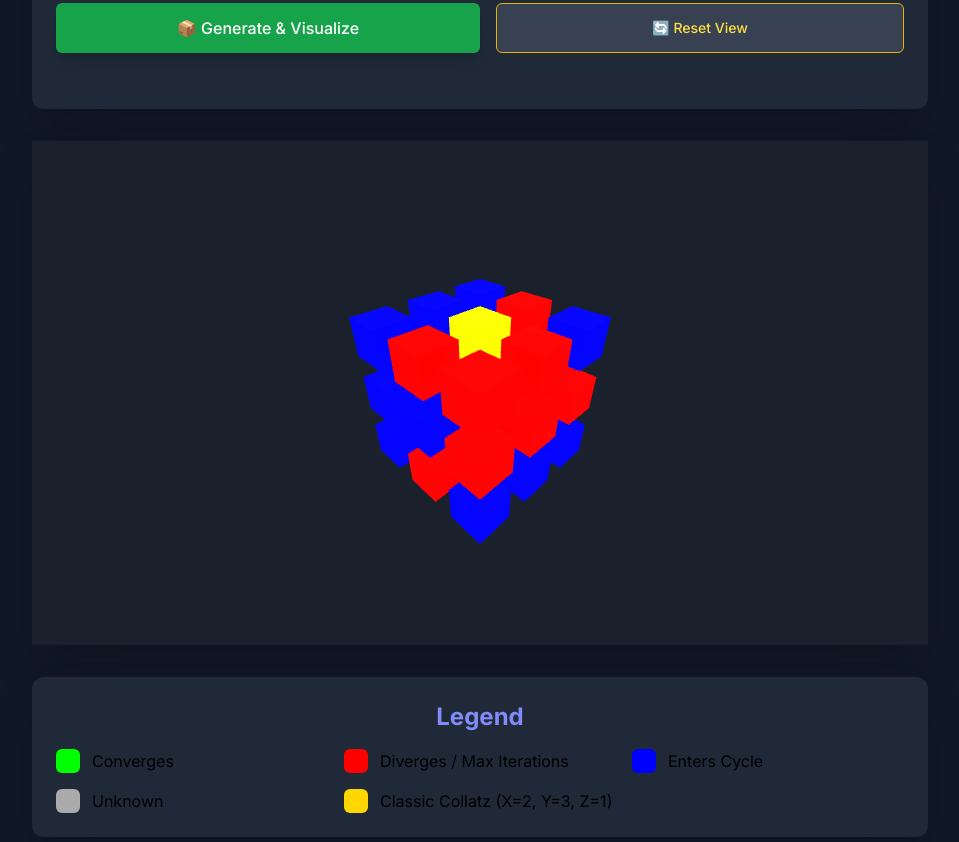
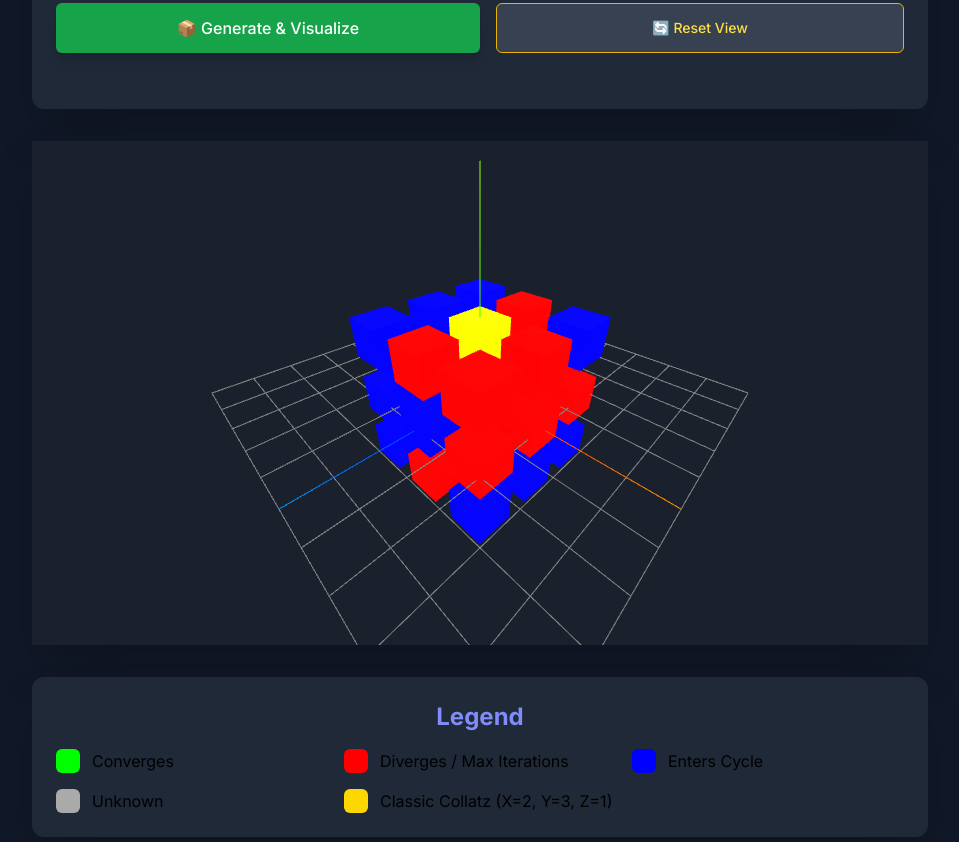
Before and after one commit to numberwonderman/Collatz-box-universes, a plain HTML site: page box-universe-explorer-html/box-universe-viewer.html in a window 1280 px wide. Shown: the part 537-1379 px from the top of the page, without its empty margins (160-1119 px from the left). Drawn offline with nearby package versions, Linux system fonts and the light colour scheme; animation ran at ten frames a second.

Commit message:
feat: Enhance 3D visualization with grid, axes, and refined lighting
This commit improves the Box Universe Viewer's 3D visualization by:
- Adding `THREE.GridHelper` for better spatial orientation.
- Including `THREE.AxesHelper` to clearly show X, Y, Z directions.
- Adjusting initial camera position for an optimal default view.
- Refining scene lighting with softer ambient, directional, hemisphere, and point lights for improved visual clarity.

These changes make exploring the generalized Collatz sequences in 3D more intuitive and visually appealing.

```diff
--- a/box-universe-explorer-html/box-universe-viewer.html
+++ b/box-universe-explorer-html/box-universe-viewer.html
@@ -343,7 +343,14 @@
             pointLight.position.set(0, 20, 0);
             scene.add(pointLight);
 
-            // --- REMOVED DEBUGGING HELPERS (GridHelper and AxesHelper) ---
+            // --- ADDED DEBUGGING HELPERS (GridHelper and AxesHelper) ---
+            // These will help confirm the grid structure is laid out
+            const gridHelper = new THREE.GridHelper(10, 10); // Size 10, 10 divisions
+            scene.add(gridHelper);
+
+            const axesHelper = new THREE.AxesHelper(5); // Size 5 for axes (X=red, Y=green, Z=blue)
+            scene.add(axesHelper);
+
 
             controls = new THREE.OrbitControls(camera, renderer.domElement);
             controls.enableDamping = true;
@@ -358,7 +365,7 @@
             window.addEventListener('resize', onWindowResize);
             animate();
 
-            console.log('Three.js initialized successfully with reduced lighting.');
+            console.log('Three.js initialized successfully with reduced lighting and helpers.');
         }
 
         // --- Three.js Animation Loop ---
@@ -415,8 +422,8 @@
             const objectsToRemove = [];
             scene.children.forEach(child => {
                 // Check if the object is a Mesh (our cubes) and not a helper or light
-                // Assuming no other meshes are added besides our cubes
-                if (child.isMesh && child.name === '') {
+                // Only remove meshes that are *not* a GridHelper or AxesHelper instance
+                if (child.isMesh) {
                     objectsToRemove.push(child);
                 }
             });
@@ -468,7 +475,7 @@
             for (let x = xMin; x <= xMax; x++) {
                 for (let y = yMin; y <= yMax; y++) {
                     for (let z = zMin; z <= zMax; z++) {
-                        // Directly call createOrUpdateCube without setTimeout
+                        // Directly call createOrUpdateCube
                         const result = generalizedCollatz(nValue, x, y, z, MAX_ITERATIONS, CYCLE_DETECTION_LIMIT);
                         createOrUpdateCube(x, y, z, result.type);
                     }
```
